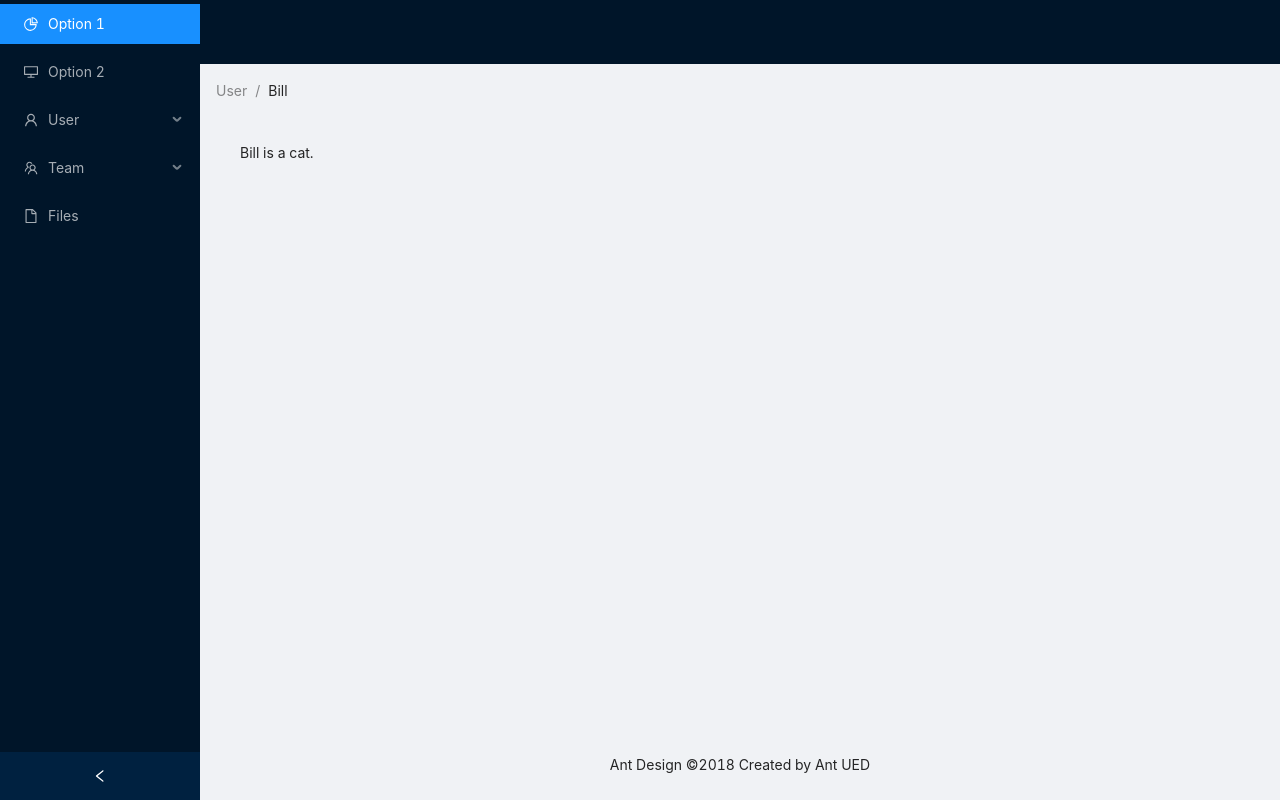
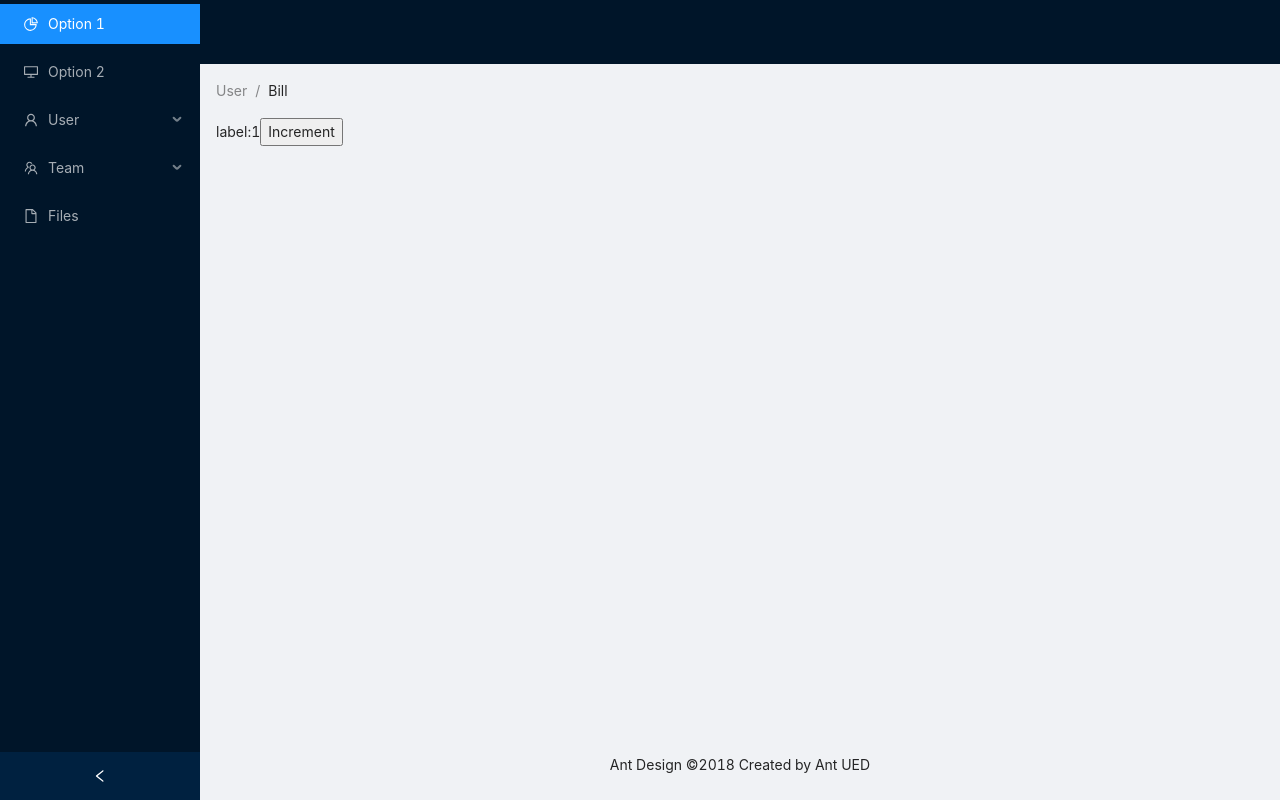
Before and after one commit to trueLoving/Playground, a React (Vite) app in the folder play_with_react/: page / in a window 1280 px wide. Built offline with nearby package versions, Linux system fonts and the light colour scheme.

Commit message:
feat(play_with_react): 🍻 ADD REDUX

```diff
--- a/play_with_react/package.json
+++ b/play_with_react/package.json
@@ -11,7 +11,9 @@
     "antd": "^4.20.5",
     "axios": "^0.27.2",
     "react": "^18.0.0",
-    "react-dom": "^18.0.0"
+    "react-dom": "^18.0.0",
+    "react-redux": "^8.0.1",
+    "redux": "^4.2.0"
   },
   "devDependencies": {
     "@types/react": "^18.0.0",
--- a/play_with_react/src/App.tsx
+++ b/play_with_react/src/App.tsx
@@ -8,6 +8,7 @@ import {
   UserOutlined,
 } from "@ant-design/icons";
 import React from "react";
+import Counter from "./components/Counter";
 
 const { Header, Content, Footer, Sider } = Layout;
 
@@ -45,11 +46,19 @@ const items: MenuItem[] = [
 class App extends React.Component {
   state = {
     collapsed: false,
+    count: 1,
   };
 
   onCollapse = (collapsed: boolean) => {
     console.log(collapsed);
     this.setState({ collapsed });
+  };
+
+  onIncrement = () => {
+    const count = this.state.count;
+    this.setState({
+      count: count + 1,
+    });
   };
 
   render() {
@@ -72,12 +81,11 @@ class App extends React.Component {
               <Breadcrumb.Item>User</Breadcrumb.Item>
               <Breadcrumb.Item>Bill</Breadcrumb.Item>
             </Breadcrumb>
-            <div
-              className="site-layout-background"
-              style={{ padding: 24, minHeight: 360 }}
-            >
-              Bill is a cat.
-            </div>
+            <Counter
+              label="label"
+              count={this.state.count}
+              onIncrement={() => this.onIncrement()}
+            ></Counter>
           </Content>
           <Footer style={{ textAlign: "center" }}>
             Ant Design ©2018 Created by Ant UED
--- /dev/null
+++ b/play_with_react/src/components/Counter/index.tsx
@@ -0,0 +1,32 @@
+import React from "react";
+
+type Props = {
+  label: string;
+  count: number;
+  onIncrement: () => void;
+};
+
+export default class FCCounter extends React.Component<Props> {
+  constructor(props: Props) {
+    super(props);
+  }
+
+  handleIncrement = () => {
+    this.props.onIncrement();
+  };
+
+  render() {
+    const { label, count } = this.props;
+
+    return (
+      <div>
+        <span>
+          {label}:{count}
+        </span>
+        <button type="button" onClick={this.handleIncrement}>
+          {`Increment`}
+        </button>
+      </div>
+    );
+  }
+}
```
Also changed, not shown: 1 other file (tests, documents, lock files or other folders).
